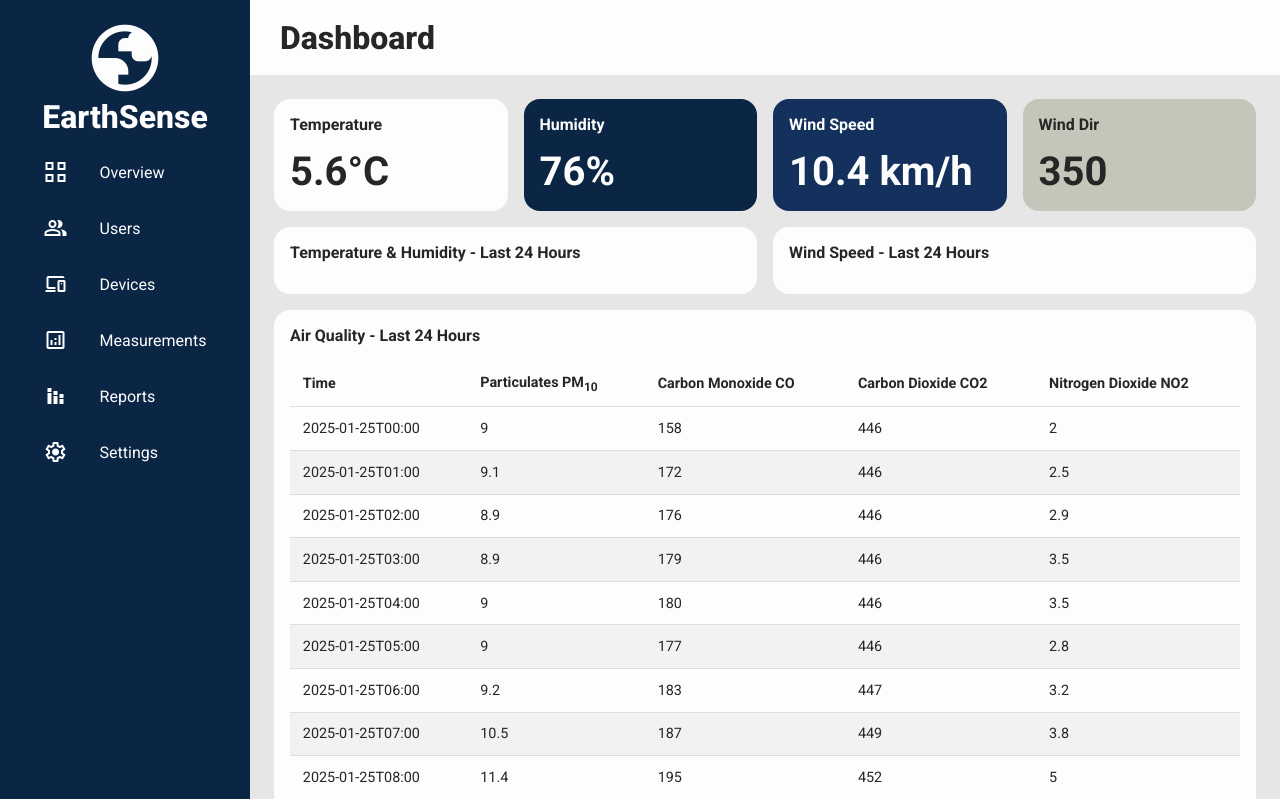
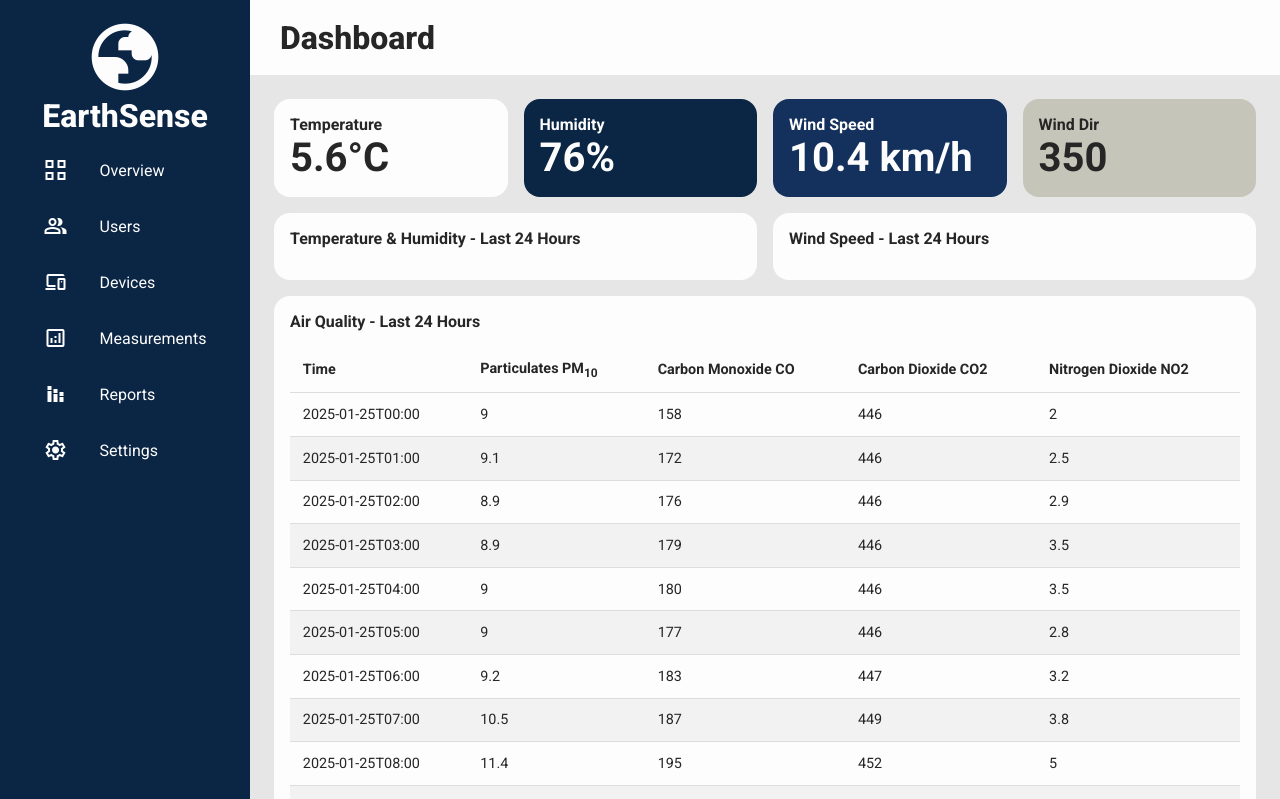
Before and after one commit to alittlebroken/earthsense, a React (Vite) app: page / in a window 1280 px wide. Shown: the top 799 px of the page. Built offline with nearby package versions, Linux system fonts and the light colour scheme.

Commit message:
set first row to auto size

```diff
--- a/src/features/DashboardMain/DashboardMain.css
+++ b/src/features/DashboardMain/DashboardMain.css
@@ -5,5 +5,5 @@
     grid-column-start: span 10;
     grid-row-start: 2;
 
-    grid-template-rows: 7rem auto auto;
+    grid-template-rows: auto auto auto;
 }
```
